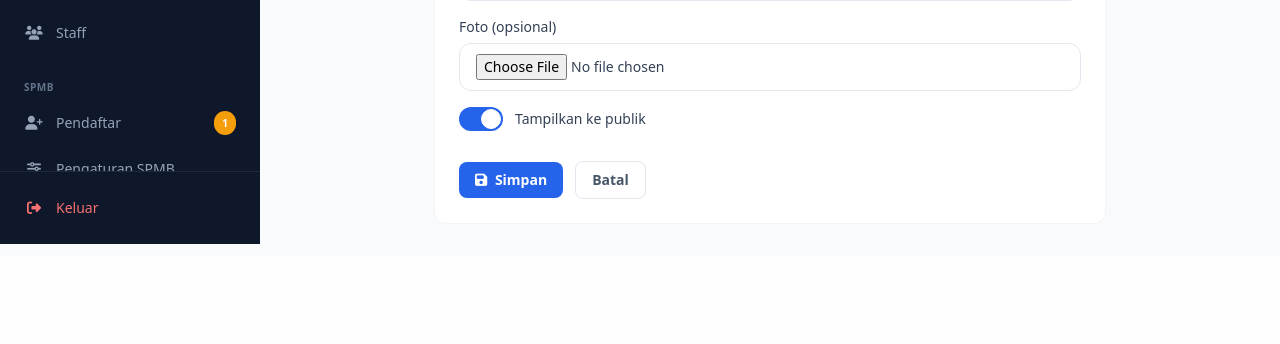
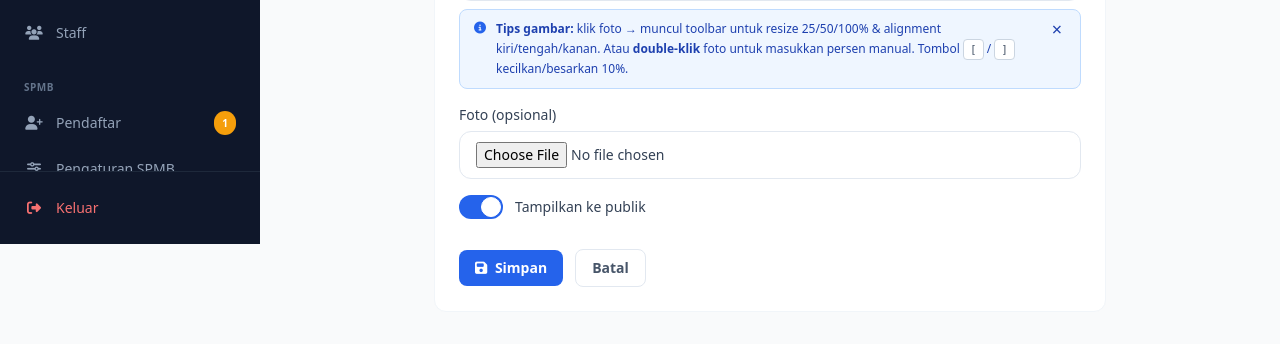
Before and after one commit to ryanpetterzoe/schooltailwind, a PHP site: the page made by views/admin/achievements_form.php in a window 1280 px wide. Shown: the part 556-900 px from the top of the page. Before the commit the page ends 800 px from the top, so only its background shows below. Run offline with PHP 8.4, Linux system fonts and the light colour scheme; the template is opened without the code that fills it, so the values that code supplies are empty; some libraries are stand-ins or nearby versions.

Commit message:
fix: image resize — three independent fallback paths + help tip
User reported the resize still didn't work after PR #15, #16, #17.
Without DevTools console access I cannot directly diagnose the click
overlay; instead I'm adding TWO more independent code paths so at
least ONE of them is guaranteed to function:

1. Double-click on an image -> window.prompt() asks for percent
   (10-100). Zero UI dependencies, no overlay needed. This is the
   guaranteed-working fallback even if every other path is broken.

2. Keyboard shortcuts when an image is selected:
     [   shrinks 10% of editor width
     ]   grows 10%
     Delete/Backspace   removes the image

3. The original click+overlay path stays untouched.

Also added:

- A dismissible info tip below each editor with on-screen
  instructions (click image to resize, double-click for manual
  percent, [ ] keys for fine adjust). User no longer has to
  guess that the feature exists.

- Cache-busting query string ?v=<filemtime> on admin-editor.js
  and admin-editor.css URLs in admin_header/admin_footer (this
  was lost in the merge from main). Browsers stuck on the old
  cached JS will pick up the new file on next page load.

Storage strategy unchanged — width via the HTML width attribute
that Quill 2 whitelists by default, alignment via data-align +
CSS rules. No model fight, no monkey-patching.

```diff
--- a/assets/css/admin-editor.css
+++ b/assets/css/admin-editor.css
@@ -234,3 +234,62 @@
     color: #f87171;
 }
 .dark .rich-image-overlay .rich-image-toolbar .rich-image-sep { background: #334155; }
+
+
+
+/* ============================================================
+   IMAGE RESIZE HELP TIP
+   ============================================================ */
+.rich-editor-tip {
+    margin-top: 8px;
+    padding: 10px 14px;
+    background: #eff6ff;
+    border: 1px solid #bfdbfe;
+    color: #1e40af;
+    border-radius: 8px;
+    font-size: 12px;
+    line-height: 1.55;
+    display: flex;
+    align-items: flex-start;
+    gap: 10px;
+}
+.rich-editor-tip i.fa-info-circle {
+    color: #2563eb;
+    margin-top: 2px;
+    flex-shrink: 0;
+}
+.rich-editor-tip kbd {
+    display: inline-block;
+    padding: 1px 6px;
+    background: #fff;
+    border: 1px solid #cbd5e1;
+    border-radius: 4px;
+    font-family: ui-monospace, monospace;
+    font-size: 11px;
+    color: #475569;
+}
+.rich-editor-tip-close {
+    background: transparent;
+    border: none;
+    color: #1e40af;
+    font-size: 18px;
+    line-height: 1;
+    cursor: pointer;
+    padding: 0 4px;
+    margin-left: auto;
+}
+.rich-editor-tip-close:hover { color: #dc2626; }
+
+.dark .rich-editor-tip {
+    background: rgba(30, 64, 175, 0.18);
+    border-color: rgba(96, 165, 250, 0.35);
+    color: #93c5fd;
+}
+.dark .rich-editor-tip i.fa-info-circle { color: #60a5fa; }
+.dark .rich-editor-tip kbd {
+    background: #0f172a;
+    border-color: #334155;
+    color: #cbd5e1;
+}
+.dark .rich-editor-tip-close { color: #93c5fd; }
+.dark .rich-editor-tip-close:hover { color: #f87171; }
--- a/assets/js/admin-editor.js
+++ b/assets/js/admin-editor.js
@@ -5,24 +5,33 @@
  * The hidden textarea stays in the form so the existing PHP handler keeps
  * working — we just sync the HTML back on every change.
  *
- * IMAGE RESIZE/ALIGN (lessons learned from PR #15/#16)
- * ----------------------------------------------------
- * Quill 2's default Image blot already preserves these <img> attributes:
- *   - alt
- *   - height
- *   - width   (HTML attribute, not CSS!)
- * So we DON'T need a custom blot — we just have to set width via the
- * HTML attribute (e.g. img.setAttribute('width', '50%')) and it survives
- * Quill's normalisation. For float/center alignment we wrap the image
- * in a class on a parent <p> using Quill's standard alignment, OR use
- * a `data-align` attribute that we re-apply via MutationObserver.
+ * IMAGE RESIZE/ALIGN — three independent code paths
+ * --------------------------------------------------
+ * 1. CLICK + OVERLAY (primary UX, like MS Word)
+ *    Click an image -> floating toolbar with L/C/R + 25/50/100% +
+ *    delete buttons appears, plus a corner drag-handle.
  *
- * The previous attempts tried to monkey-patch ImageBlot.ATTRIBUTES,
- * subclass it, etc. — all failed because Quill 2 caches blot constructors
- * internally, and stripping inline `style` is a known limitation. The
- * present implementation sidesteps the problem entirely by relying on
- * the `width` attribute that's already whitelisted, plus a tiny CSS
- * helper for alignment.
+ * 2. KEYBOARD SHORTCUTS (fallback)
+ *    With an image selected (clicked once):
+ *      [   shrinks the image by 10% of editor width
+ *      ]   grows it by 10%
+ *      Backspace/Delete  removes it
+ *
+ * 3. RESIZE PROMPT (always-available fallback)
+ *    Double-click an image -> prompt() asking for a percentage,
+ *    no UI dependencies at all. Guaranteed to work even if the
+ *    overlay code has any bug whatsoever.
+ *
+ * Storage strategy
+ * ----------------
+ * Width is set via `img.setAttribute('width', '<pct>%')` — Quill 2's
+ * default Image blot whitelists `width`, so it survives normalisation
+ * and round-trips through .innerHTML. Alignment uses a `data-align`
+ * attribute paired with CSS rules in admin-editor.css and (for the
+ * public side) style.css.
+ *
+ * A MutationObserver watches the editor and re-applies cached
+ * width/align if Quill ever wipes them (e.g. on undo/redo).
  */
 (function () {
     if (typeof Quill === 'undefined') {
@@ -84,6 +93,10 @@
         });
 
         attachImageTools(quill, textarea);
+
+        // Floating help tip — appears once below the editor explaining
+        // the image resize/align affordance, dismissible.
+        attachImageHelpTip(wrap);
 
         var form = textarea.form;
         if (form && !form.dataset.richSubmitHook) {
@@ -325,6 +338,56 @@
             }
         });
 
+        // Double-click on an image -> prompt for a custom width percent.
+        // Fallback path that doesn't depend on the overlay UI at all —
+        // works even if CSS breaks or the overlay misposiciones.
+        editorBody.addEventListener('dblclick', function (e) {
+            var img = e.target.closest('img');
+            if (!img || !editorBody.contains(img)) return;
+            e.preventDefault();
+            e.stopPropagation();
+            var currentWidth = img.getAttribute('width') || '100%';
+            var input = window.prompt(
+                'Ukuran gambar dalam persen (10–100):\n' +
+                '— Kosongkan untuk 100% (full width)\n' +
+                '— Contoh: 50 untuk setengah lebar editor',
+                String(currentWidth).replace('%', '')
+            );
+            if (input === null) return; // cancelled
+            var pct = parseInt(input, 10);
+            if (isNaN(pct) || pct <= 0) pct = 100;
+            pct = Math.max(10, Math.min(100, pct));
+            setWidthPct(img, pct);
+            show(img); // re-position overlay
+            syncTextarea();
+        });
+
+        // Keyboard shortcuts when an image is selected:
+        //   [ shrinks 10%, ] grows 10%, Delete/Backspace removes
+        document.addEventListener('keydown', function (e) {
+            if (!current) return;
+            // Don't intercept when typing in an input/textarea elsewhere
+            var t = e.target;
+            if (t && (t.tagName === 'INPUT' || t.tagName === 'TEXTAREA')) return;
+            if (e.key === '[' || e.key === ']') {
+                e.preventDefault();
+                var w = current.getAttribute('width') || '100%';
+                var p = parseInt(String(w).replace('%', ''), 10);
+                if (isNaN(p)) p = 100;
+                p = e.key === '[' ? Math.max(10, p - 10) : Math.min(100, p + 10);
+                setWidthPct(current, p);
+                position();
+                syncTextarea();
+            } else if (e.key === 'Delete' || e.key === 'Backspace') {
+                if (current.parentNode) {
+                    e.preventDefault();
+                    current.parentNode.removeChild(current);
+                    hide();
+                    syncTextarea();
+                }
+            }
+        });
+
         // Click outside both editor and overlay -> deselect.
         document.addEventListener('mousedown', function (e) {
             if (!current) return;
@@ -376,6 +439,31 @@
         document.querySelectorAll('textarea[data-rich-editor]').forEach(buildEditor);
     }
 
+    /* ============================================================
+     * HELP TIP — small banner under each editor explaining the
+     * image resize gesture so users discover it.
+     * ============================================================ */
+    function attachImageHelpTip(wrap) {
+        if (wrap.dataset.tipAttached === '1') return;
+        wrap.dataset.tipAttached = '1';
+        var dismissed = false;
+        try { dismissed = localStorage.getItem('rich-editor-tip-dismissed') === '1'; } catch (e) {}
+        if (dismissed) return;
+
+        var tip = document.createElement('div');
+        tip.className = 'rich-editor-tip';
+        tip.innerHTML =
+            '<i class="fas fa-info-circle"></i>' +
+            '<span><strong>Tips gambar:</strong> klik foto → muncul toolbar untuk resize 25/50/100% & alignment kiri/tengah/kanan. ' +
+            'Atau <strong>double-klik</strong> foto untuk masukkan persen manual. Tombol <kbd>[</kbd> / <kbd>]</kbd> kecilkan/besarkan 10%.</span>' +
+            '<button type="button" class="rich-editor-tip-close" title="Sembunyikan">&times;</button>';
+        wrap.parentNode.insertBefore(tip, wrap.nextSibling);
+        tip.querySelector('.rich-editor-tip-close').addEventListener('click', function () {
+            tip.remove();
+            try { localStorage.setItem('rich-editor-tip-dismissed', '1'); } catch (e) {}
+        });
+    }
+
     if (document.readyState === 'loading') {
         document.addEventListener('DOMContentLoaded', init);
     } else {
--- a/views/layouts/admin_footer.php
+++ b/views/layouts/admin_footer.php
@@ -5,7 +5,7 @@
 <script src="<?= APP_URL ?>/assets/js/main.js"></script>
 <!-- Quill 2 core (loaded once for the whole admin area) -->
 <script src="https://cdn.jsdelivr.net/npm/quill@2.0.2/dist/quill.js"></script>
-<script src="<?= APP_URL ?>/assets/js/admin-editor.js"></script>
+<script src="<?= APP_URL ?>/assets/js/admin-editor.js?v=<?= @filemtime(__DIR__ . '/../../assets/js/admin-editor.js') ?: time() ?>"></script>
 <script>
 document.addEventListener('DOMContentLoaded', function() {
     // Sidebar overlay close on mobile
--- a/views/layouts/admin_header.php
+++ b/views/layouts/admin_header.php
@@ -29,7 +29,7 @@ $settings = getSettings();
   <link rel="stylesheet" href="<?= APP_URL ?>/assets/css/style.css">
   <!-- Quill 2 (rich text editor, MIT licensed, no API key) -->
   <link rel="stylesheet" href="https://cdn.jsdelivr.net/npm/quill@2.0.2/dist/quill.snow.css">
-  <link rel="stylesheet" href="<?= APP_URL ?>/assets/css/admin-editor.css">
+  <link rel="stylesheet" href="<?= APP_URL ?>/assets/css/admin-editor.css?v=<?= @filemtime(__DIR__ . '/../../assets/css/admin-editor.css') ?: time() ?>">
   <script>(function(){var t=localStorage.getItem('smk_theme')||'light';if(t==='dark')document.documentElement.classList.add('dark');})();</script>
 </head>
 <body class="bg-gray-50 dark:bg-slate-900 text-slate-800 dark:text-slate-100 font-sans antialiased">
```
